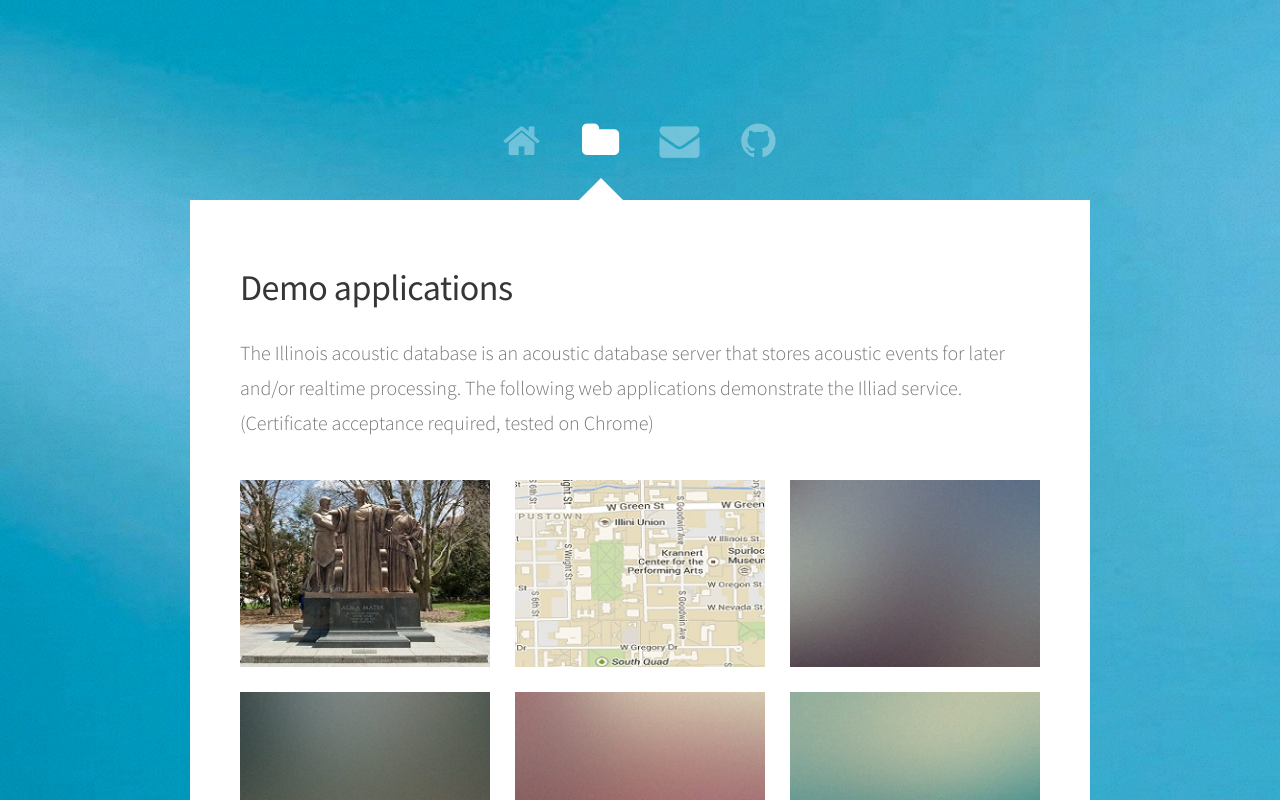
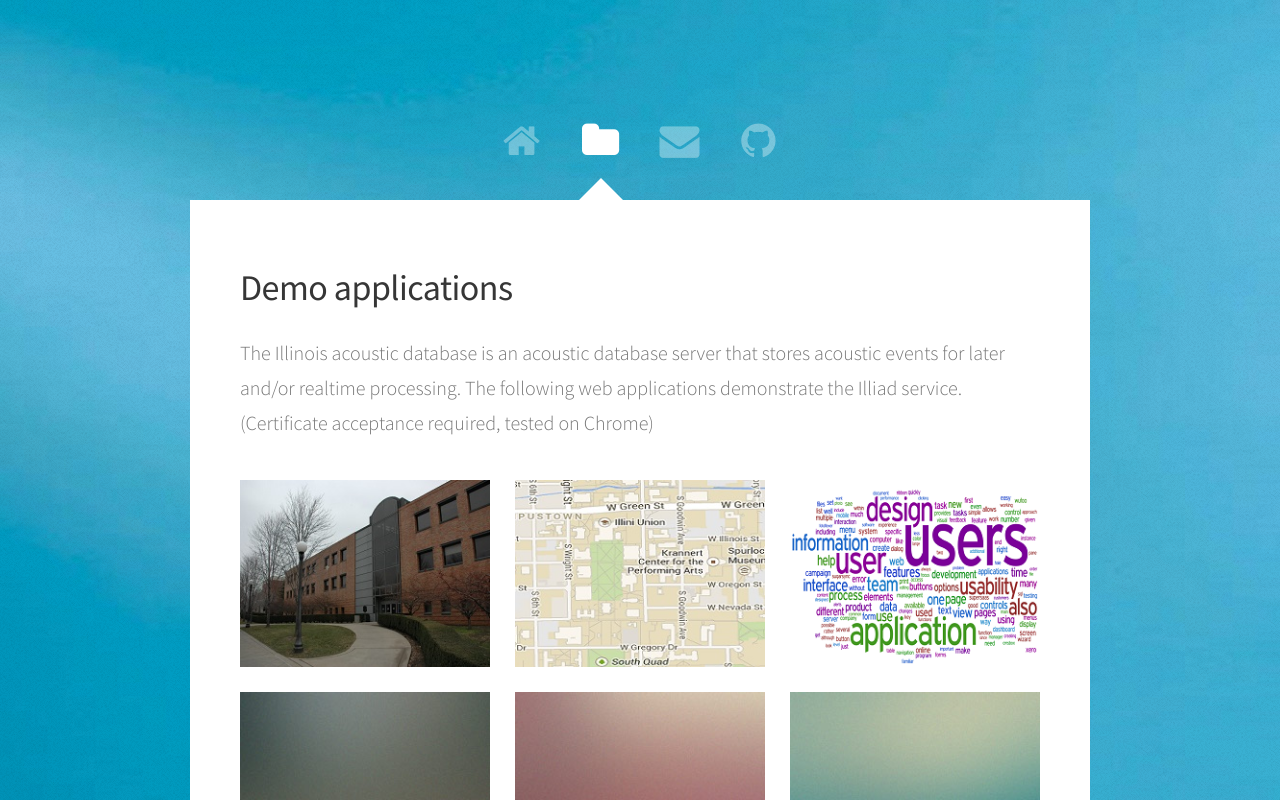
Before and after one commit to longle2718/IlliadWeb, a plain HTML site: page public_html/index.html in a window 1280 px wide. Both pictures are taken after a click on the link "Demo". Shown: the top 800 px of the page. Drawn offline with Linux system fonts and the light colour scheme.

Commit message:
add word could concept art

```diff
--- a/public_html/index.html
+++ b/public_html/index.html
@@ -64,13 +64,13 @@
 								<section>
                                                                     <div class="row">
                                                                             <div class="4u">
-                                                                                    <a href="rtsosv.html" class="image fit"><img src="images/alma-mater.jpg" alt=""></a>
+                                                                                    <a href="rtsosv.html" class="image fit"><img src="images/47063_l.jpg" alt=""></a>
                                                                             </div>
                                                                             <div class="4u">
                                                                                     <a href="as.html" class="image fit"><img src="images/googlemap.jpg" alt=""></a>
                                                                             </div>
                                                                             <div class="4u">
-                                                                                    <a href="#" class="image fit"><img src="images/pic06.jpg" alt=""></a>
+                                                                                    <a href="#" class="image fit"><img src="images/wordle-word-cloud-applications.png" alt=""></a>
                                                                             </div>
                                                                     </div>
                                                                     <div class="row">
```
Also changed, not shown: public_html/images/47063_l.jpg (added), public_html/images/alma-mater.jpg (deleted), public_html/images/wordle-word-cloud-applications.png (added).
